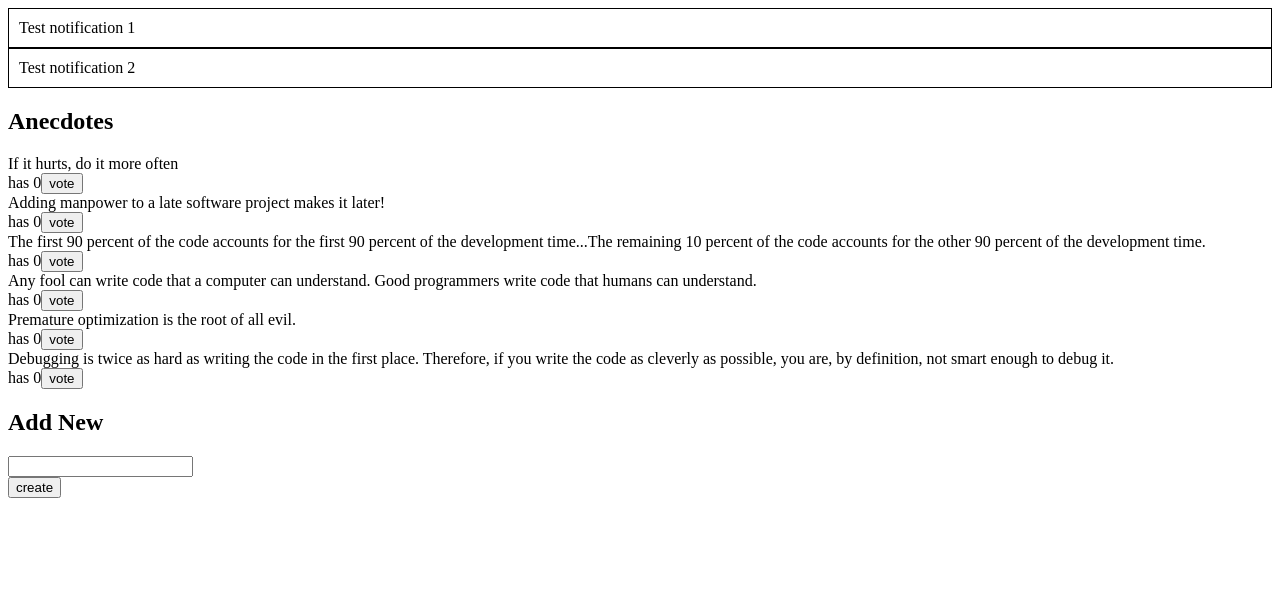
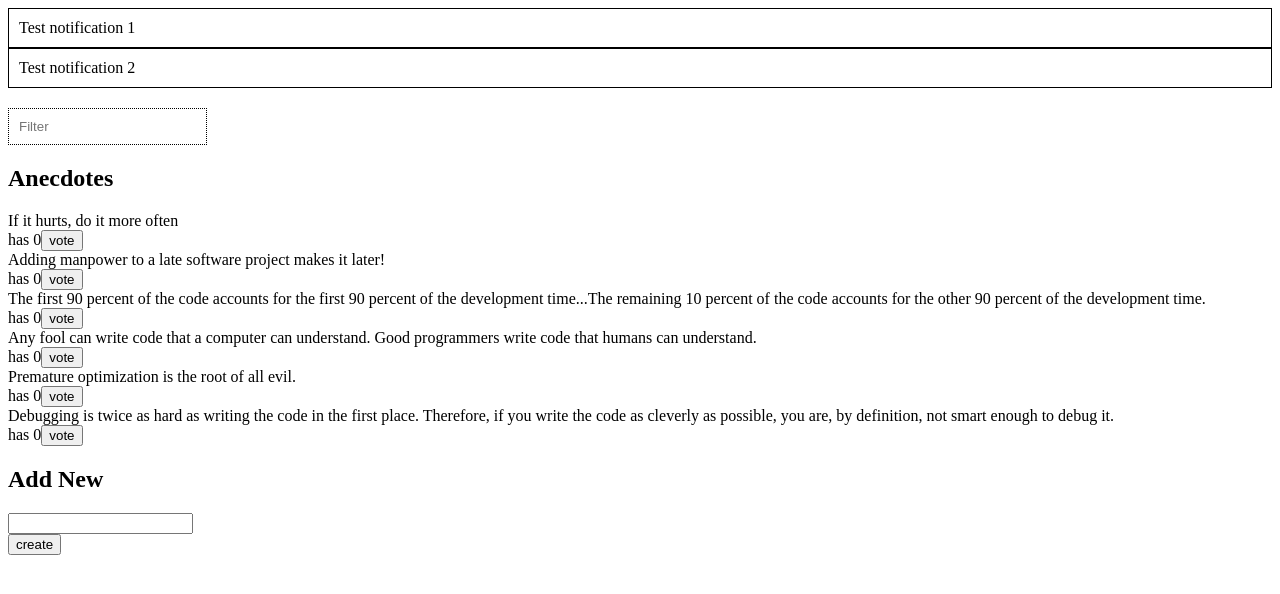
Before and after one commit to ggottemo/Fullstack-Open-React, a React (Create React App) app in the folder anecdotes_redux/: page / in a window 1280 px wide. Shown: the top 594 px of the page. Built offline with nearby package versions, Linux system fonts and the light colour scheme; the HTML template or start-up script is replaced by a standard one.

Commit message:
6.12 Filtering from the store

```diff
--- a/anecdotes_redux/src/App.js
+++ b/anecdotes_redux/src/App.js
@@ -1,11 +1,13 @@
 import Anecdotes from "./components/Anecdotes.js";
 import CreateAnecdote from "./components/CreateAnecdote.js";
+import Filter from "./components/Filter.js";
 import NotificationArea from "./components/NotificationArea.js";
 
 const App = () => {
   return (
     <div>
       <NotificationArea />
+      <Filter />
       <Anecdotes />
       <CreateAnecdote />
     </div>
--- a/anecdotes_redux/src/components/Anecdotes.js
+++ b/anecdotes_redux/src/components/Anecdotes.js
@@ -6,20 +6,52 @@ import { clearMessage, updateMessage } from "../reducers/notificationReducer";
 const Anecdotes = () => {
   const anecdotes = useSelector((state) => state.anecdotes);
   const dispatch = useDispatch();
+  const filter = useSelector((state) => state.filter);
+
+  const test = anecdotes
+    .filter((x) =>
+      x.user.toString().toLowerCase().includes(filter.toString().toLowerCase())
+    )
+    .map((anecdote) => (
+      <div>
+        <div>{anecdote.content}</div>
+        <div>
+          has {anecdote.votes}
+          <button
+            onClick={() => {
+              dispatch(vote(anecdote.id));
+              dispatch(updateMessage("Voted for anecdote!"));
+              setTimeout(() => {
+                dispatch(clearMessage("Voted for anecdote!"));
+              }, 3000);
+            }}
+          >
+            vote
+          </button>
+        </div>
+      </div>
+    ))
+    .sort((a, b) => b.votes - a.votes);
 
   return (
     <div>
       <h2>Anecdotes</h2>
       {anecdotes
+        .filter((x) =>
+          x.user
+            .toString()
+            .toLowerCase()
+            .includes(filter.toString().toLowerCase())
+        )
         .map((anecdote) => (
-          <div key={anecdote.id}>
+          <div>
             <div>{anecdote.content}</div>
             <div>
               has {anecdote.votes}
               <button
                 onClick={() => {
-                  dispatch(vote(anecdote.id)) &&
-                    dispatch(updateMessage("Voted for anecdote!"));
+                  dispatch(vote(anecdote.id));
+                  dispatch(updateMessage("Voted for anecdote!"));
                   setTimeout(() => {
                     dispatch(clearMessage("Voted for anecdote!"));
                   }, 3000);
--- /dev/null
+++ b/anecdotes_redux/src/components/Filter.js
@@ -0,0 +1,28 @@
+import React from "react";
+import { useDispatch } from "react-redux";
+import { updateFilter } from "../reducers/filterReducer";
+
+const Filter = () => {
+  const dispatch = useDispatch();
+
+  const style = {
+    padding: "10px 10px 10px 10px",
+    marginTop: "20px",
+    border: "1px dotted black",
+  };
+
+  return (
+    <div>
+      <input
+        type="text"
+        name="filterBox"
+        id="filter"
+        style={style}
+        placeholder="Filter"
+        onChange={(e) => dispatch(updateFilter(e.target.value))}
+      />
+    </div>
+  );
+};
+
+export default Filter;
--- a/anecdotes_redux/src/reducers/anecdoteReducer.js
+++ b/anecdotes_redux/src/reducers/anecdoteReducer.js
@@ -12,10 +12,12 @@ const anecdotesAtStart = [
 const getId = () => (100000 * Math.random()).toFixed(0);
 
 const asObject = (anecdote) => {
+  const id = getId();
   return {
     content: anecdote,
-    id: getId(),
+    id,
     votes: 0,
+    user: id % 2 === 0 ? "First User" : "Second User",
   };
 };
 
@@ -27,10 +29,12 @@ const anecdoteSlice = createSlice({
   reducers: {
     create(state, action) {
       const content = action.payload;
+      const id = getId();
       state.push({
         content,
-        id: getId(),
+        id,
         votes: 0,
+        user: id % 2 === 0 ? "First User" : "Second User",
       });
     },
     vote(state, action) {
--- /dev/null
+++ b/anecdotes_redux/src/reducers/filterReducer.js
@@ -0,0 +1,14 @@
+import { createSlice } from "@reduxjs/toolkit";
+
+const filterSlice = createSlice({
+  name: "filter",
+  initialState: "",
+  reducers: {
+    updateFilter(state, action) {
+      return action.payload;
+    },
+  },
+});
+
+export const { updateFilter } = filterSlice.actions;
+export default filterSlice.reducer;
--- a/anecdotes_redux/src/store.js
+++ b/anecdotes_redux/src/store.js
@@ -1,10 +1,12 @@
 import { configureStore } from "@reduxjs/toolkit";
 import anecdotesReducer from "./reducers/anecdoteReducer";
+import filterReducer from "./reducers/filterReducer";
 import notificationReducer from "./reducers/notificationReducer";
 
 export const store = configureStore({
   reducer: {
     anecdotes: anecdotesReducer,
     notifications: notificationReducer,
+    filter: filterReducer,
   },
 });
```
